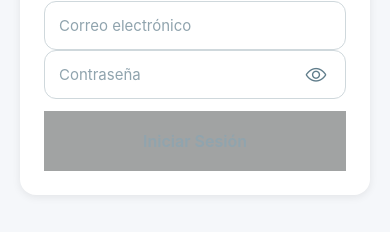
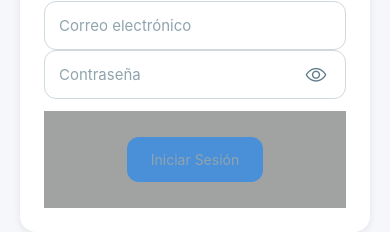
Before and after one commit to mjsalinas/PrimerExamenMovil60, a React Native app in the folder PetCareMini/: screen /AddActivity in a window 390 px wide. Shown: the part 370-602 px from the top of the page. Built offline with nearby package versions, Linux system fonts and the light colour scheme.

Commit message:
D. AddActivityTab
-se aplico formato condicional en custombutton linea 49
--se aplico formato condicional en addactivity linea 488

```diff
--- a/PetCareMini/src/components/CustomButton.tsx
+++ b/PetCareMini/src/components/CustomButton.tsx
@@ -46,7 +46,11 @@
       disabled={disabled}
       activeOpacity={0.7}
     >
-      <Text style={[styles.baseText, textStyle, disabled && styles.disabledText]}>
+      <Text  style={[
+    styles.base,
+    variant === 'primary' ? styles.primary : styles.secondary,
+    disabled && styles.disabledText ,
+  ]}>
         {title}
       </Text>
     </TouchableOpacity>
--- a/PetCareMini/src/screens/AddActivityTab.tsx
+++ b/PetCareMini/src/screens/AddActivityTab.tsx
@@ -54,6 +54,7 @@
     setActivityTitle('');
     setNotes('');
     setSubmitted(false);
+    Alert.alert("Confirmación", "La actividad se registró correctamente.");
 
     // Confirmación
   };
@@ -84,11 +85,11 @@
         />
 
         {/* --- Ternario: botón deshabilitado si no es válido --- */}
-        <View style={styles.buttonContainer}>
+        <View  style={[styles.buttonContainer, !isValid && styles.buttonContainerDisabled]}>
           <CustomButton
             title="Guardar Actividad"
-            onPress={()=>{}}
-            disabled={isValid}
+            onPress={handleSave}
+            disabled={!isValid}
             variant="primary"
           />
         </View>
@@ -129,4 +130,20 @@
   buttonContainer: {
     marginTop: 16,
   },
+
+  buttonContainerDisabled: {
+    marginTop: 16,
+  },
+
 });
+
+
+  // buttonContainer: {
+  //   marginTop: 12,
+  //   color: '#FFFFFF',
+  //   backgroundColor: '#aad0d2',
+  // },
+  // buttonContainerDisabled: {
+  //   marginTop: 12,
+  //   backgroundColor: '#808484bd',
+  // },
--- a/PetCareMini/src/screens/LoginScreen.tsx
+++ b/PetCareMini/src/screens/LoginScreen.tsx
@@ -83,13 +83,13 @@
           />
         </View>
 
-        {isFormValid && submitted ? (
+        {!isFormValid && submitted ? (
           <Text style={styles.helpText}>
             Por favor, corrige los errores para continuar.
           </Text>
         ) : null}
 
-      {isFormValid && submitted ? (
+      {!isFormValid && submitted ? (
           <Text style={styles.helpText}>
             Por favor, corrige los errores para continuar.
           </Text>
```
